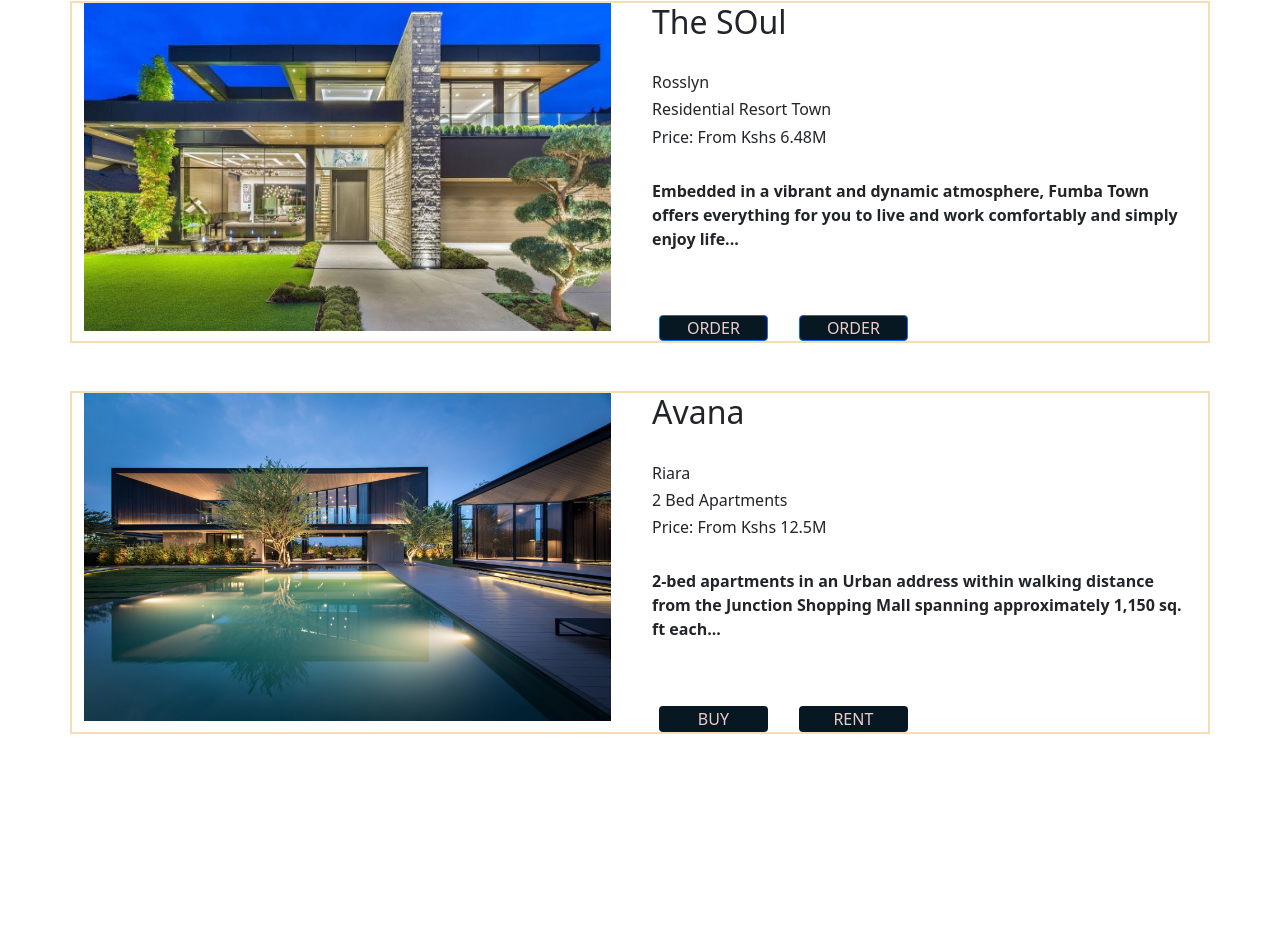
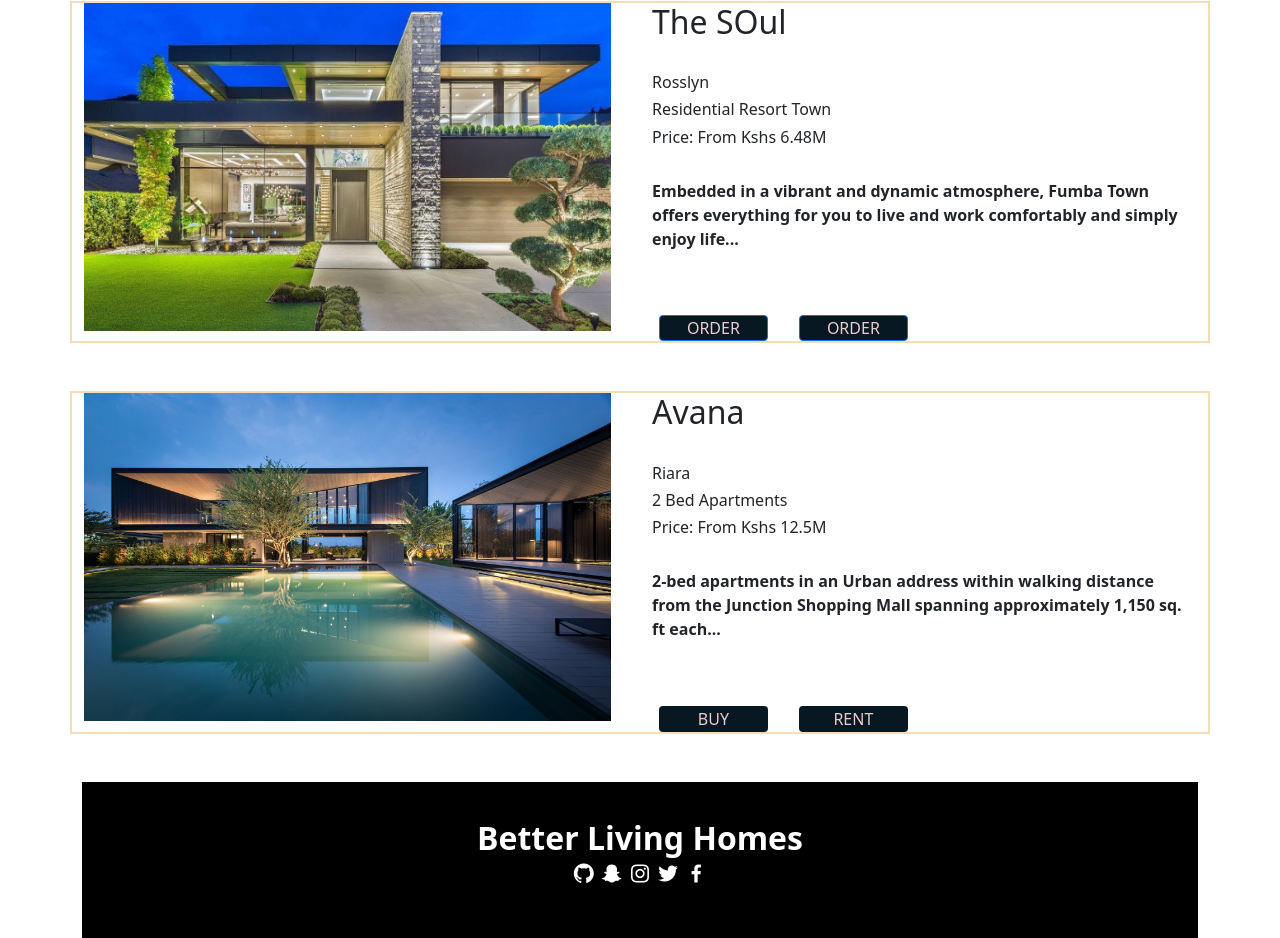
Before and after one commit to Serahwakaba/Better-Homes-Real-Estate, a plain HTML site: page index.html in a window 1280 px wide. Shown: the part 4813-5751 px from the top of the page. Before the commit the page ends 5595 px from the top, so only its background shows below. Drawn offline with nearby package versions, Linux system fonts and the light colour scheme; a web font is replaced by a local one.

Commit message:
footer commit

```diff
--- a/css/styles.css
+++ b/css/styles.css
@@ -82,3 +82,45 @@ li a:hover {
     height:80%;
     padding: 10%;
 }
+/* ===== FOOTER =====*/
+.footer{
+  background-color: var(--second-color);
+  color: #fff;
+  text-align: center;
+  font-weight: var(--font-semi);
+  padding: 2rem 0;
+}
+.footer__title{
+  font-size: 2rem;
+  margin-bottom: var(--mb-4);
+}
+.footer__social{
+  margin-bottom: var(--mb-4);
+}
+.footer__icon{
+  font-size: 1.5rem;
+  color: #fff;
+  margin: 0 var(--mb-2)
+}
+.footer{
+  background-color: black;
+  color: #fff;
+  text-align: center;
+  font-weight: var(--font-semi);
+  padding: 2rem 0;
+
+  &__title{
+      font-size: 2rem;
+      margin-bottom: var(--mb-4);
+  }
+  &__social{
+      margin-bottom: var(--mb-4);
+  }
+  &__icon{
+
+
+      font-size: 1.5rem;
+      color: #fff;
+      margin: 0 var(--mb-2);
+  }
+}
--- a/index.html
+++ b/index.html
@@ -11,6 +11,7 @@
     <link href="https://fonts.googleapis.com/css2?family=Open+Sans+Condensed:ital,wght@1,300&display=swap" rel="stylesheet">
     <link rel="stylesheet" href="https://cdnjs.cloudflare.com/ajax/libs/font-awesome/4.7.0/css/font-awesome.min.css">
     <link rel="preconnect" href="https://fonts.gstatic.com">
+    <link href='https://cdn.jsdelivr.net/npm/boxicons@2.0.5/css/boxicons.min.css' rel='stylesheet'>
     <link href="https://fonts.googleapis.com/css2?family=PT+Sans&display=swap" rel="stylesheet">
     <link href="https://fonts.googleapis.com/css?family=Zhi+Mang+Xing&display=swap" rel="stylesheet">
 </head>
@@ -384,6 +385,18 @@
             </div>
 
                 <br><br<br><br>
+                <!--==FOOTER-->
+<footer class="footer">
+    <p class="footer__title">Better Living Homes</p>
+    <div class="footer__social">
+        <a href="https://www.github.com/" class="footer__icon"><i class='bx bxl-github' ></i></a>
+        <a href="https://www.snapchat.com/" class="footer__icon"><i class='bx bxl-snapchat' ></i></a>
+        <a href="https://www.instagram.com/" class="footer__icon"><i class='bx bxl-instagram' ></i></a>
+        <a href="https://www.twitter.com/" class="footer__icon"><i class='bx bxl-twitter' ></i></a>
+        <a href="https://www.facebook.com/" class="footer__icon"><i class='bx bxl-facebook'></i></a>
+    </div>
+    <p></p>
+</footer>
  <script   src="js/jquery-3.6.0.min.js"></script>
  <script src="js/scripts.js"></script>
 </div>
```
